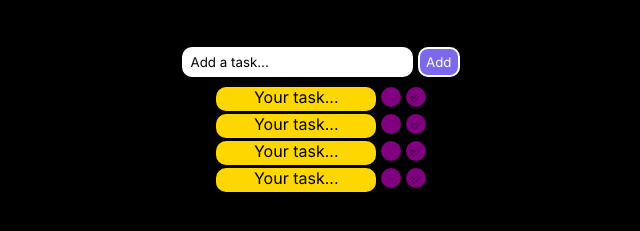
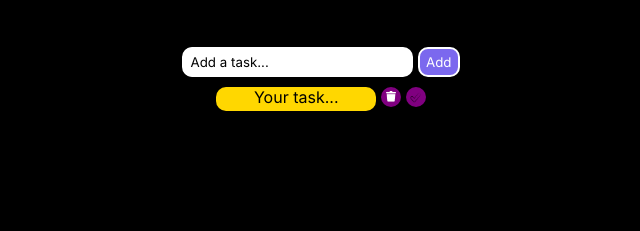
Before and after one commit to melnikovst/todoList, a plain HTML site: page index.html in a window 1280 px wide. Shown: the part 69-300 px from the top of the page, without its empty margins (319-959 px from the left). Drawn offline with Linux system fonts and the light colour scheme.

Commit message:
feat trash

```diff
--- a/index.css
+++ b/index.css
@@ -70,7 +70,7 @@
 }
 
 .list__item-delete-button {
-    background-image: url(../mesto/images/Group.png);
+    background-image: url(./images/Group.png);
     background-size: 10px;
     background-repeat: no-repeat;
     background-position: center;
--- a/items.js
+++ b/items.js
@@ -1,9 +1,9 @@
 const todos = [
     'Your task...',
+/*     'Your task...',
     'Your task...',
     'Your task...',
-    'Your task...',
-/*     'business 5',
+    'business 5',
     'business 6',
     'business 7',
     'business 8', */
```
Also changed, not shown: images/Group.png (added).
